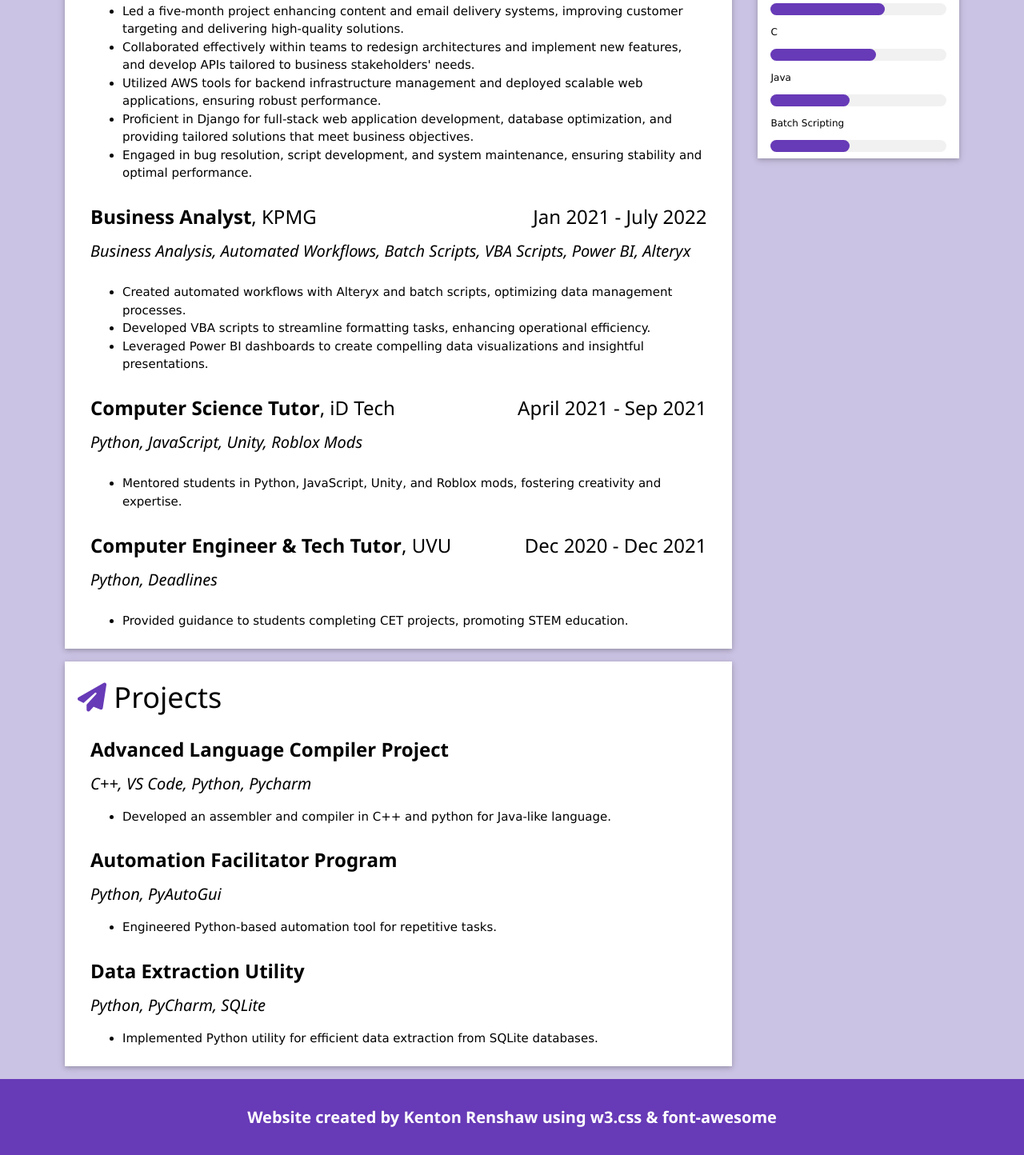
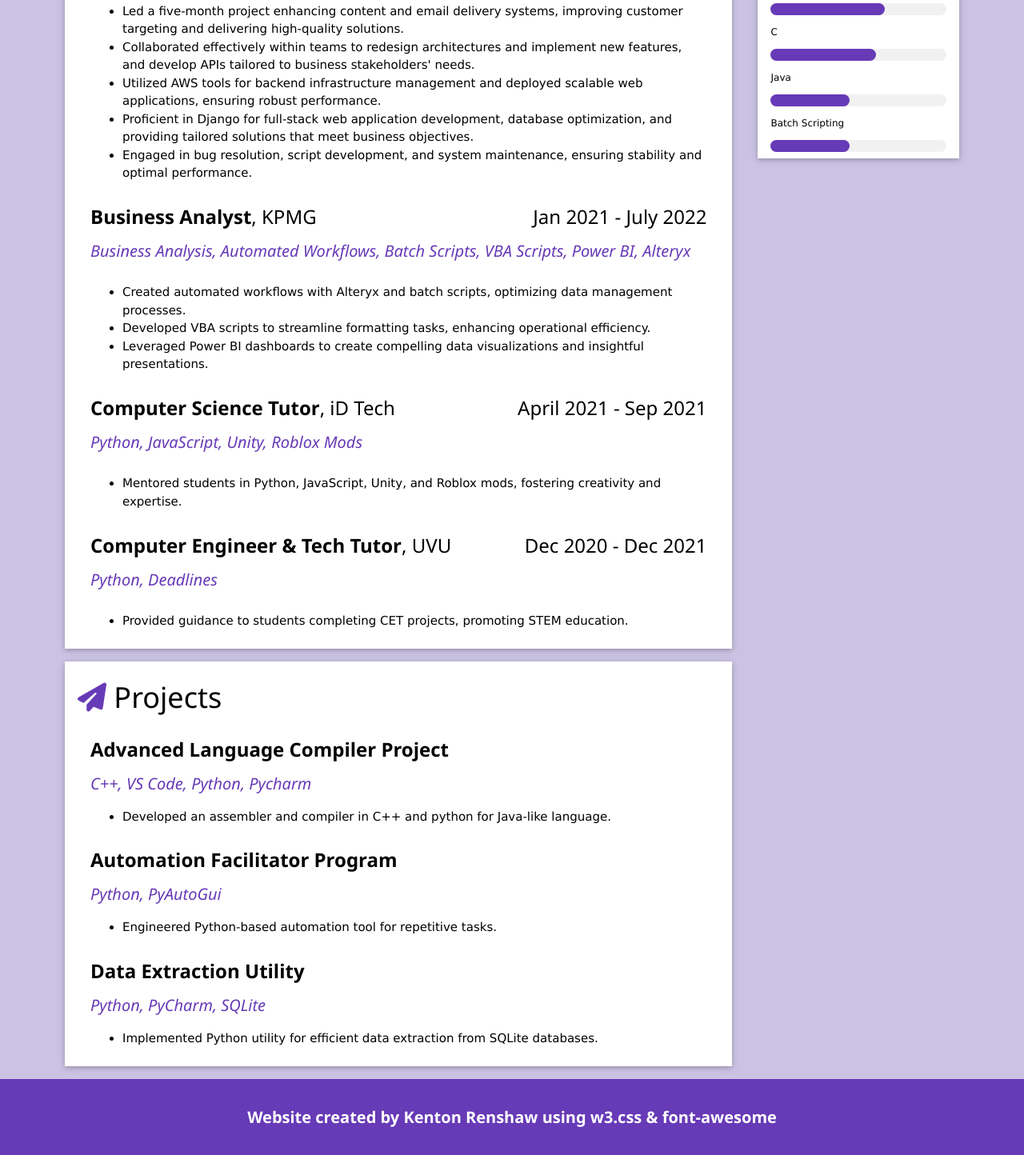
Before and after one commit to Betelgeuse0/Portfolio-Website-2, a plain HTML site: page index.html in a window 1280 px wide. Shown: the part 977-2421 px from the top of the page at 80% size. Drawn offline with nearby package versions, Linux system fonts and the light colour scheme.

Commit message:
deep purple italisized text

```diff
--- a/index.html
+++ b/index.html
@@ -62,7 +62,7 @@
                         <div class="w3-right">
                             <h3>Feb 2023 - Jan 2024</h3>
                         </div>
-                        <div style="clear: both;">
+                        <div class="w3-text-deep-purple" style="clear: both;">
                             <h4><i>Python, Django, AWS, Javascript, HTML, CSS / SCSS, JSON, PostgreSQL, Agile</i></h4>
                         </div>
                     </div>
@@ -98,7 +98,7 @@
                         <div class="w3-right">
                             <h3>Jan 2021 - July 2022</h3>
                         </div>
-                        <div style="clear: both;">
+                        <div class="w3-text-deep-purple" style="clear: both;">
                             <h4><i>Business Analysis, Automated Workflows, Batch Scripts, VBA Scripts, Power BI, Alteryx</i></h4>
                         </div>
                     </div>
@@ -123,7 +123,7 @@
                         <div class="w3-right">
                             <h3>April 2021 - Sep 2021</h3>
                         </div>
-                        <div style="clear: both;">
+                        <div class="w3-text-deep-purple" style="clear: both;">
                             <h4><i>Python, JavaScript, Unity, Roblox Mods</i></h4>
                         </div>
                     </div>
@@ -142,7 +142,7 @@
                         <div class="w3-right">
                             <h3>Dec 2020 - Dec 2021</h3>
                         </div>
-                        <div style="clear: both;">
+                        <div class="w3-text-deep-purple" style="clear: both;">
                             <h4><i>Python, Deadlines</i></h4>
                         </div>
                     </div>
@@ -160,7 +160,7 @@
 
                     <div class="w3-container">
                         <h3><b>Advanced Language Compiler Project</b></h3>
-                        <h4><i>C++, VS Code, Python, Pycharm</i></h4>
+                        <h4 class="w3-text-deep-purple"><i>C++, VS Code, Python, Pycharm</i></h4>
                         <ul>
                             <li>
                                 Developed an assembler and compiler in C++ and python for Java-like language.
@@ -170,7 +170,7 @@
 
                     <div class="w3-container">
                         <h3><b>Automation Facilitator Program</b></h3>
-                        <h4><i>Python, PyAutoGui</i></h4>
+                        <h4 class="w3-text-deep-purple"><i>Python, PyAutoGui</i></h4>
                         <ul>
                             <li>
                                 Engineered Python-based automation tool for repetitive tasks.
@@ -180,7 +180,7 @@
 
                     <div class="w3-container">
                         <h3><b>Data Extraction Utility</b></h3>
-                        <h4><i>Python, PyCharm, SQLite</i></h4>
+                        <h4 class="w3-text-deep-purple"><i>Python, PyCharm, SQLite</i></h4>
                         <ul>
                             <li>
                                 Implemented Python utility for efficient data extraction from SQLite databases.
```
